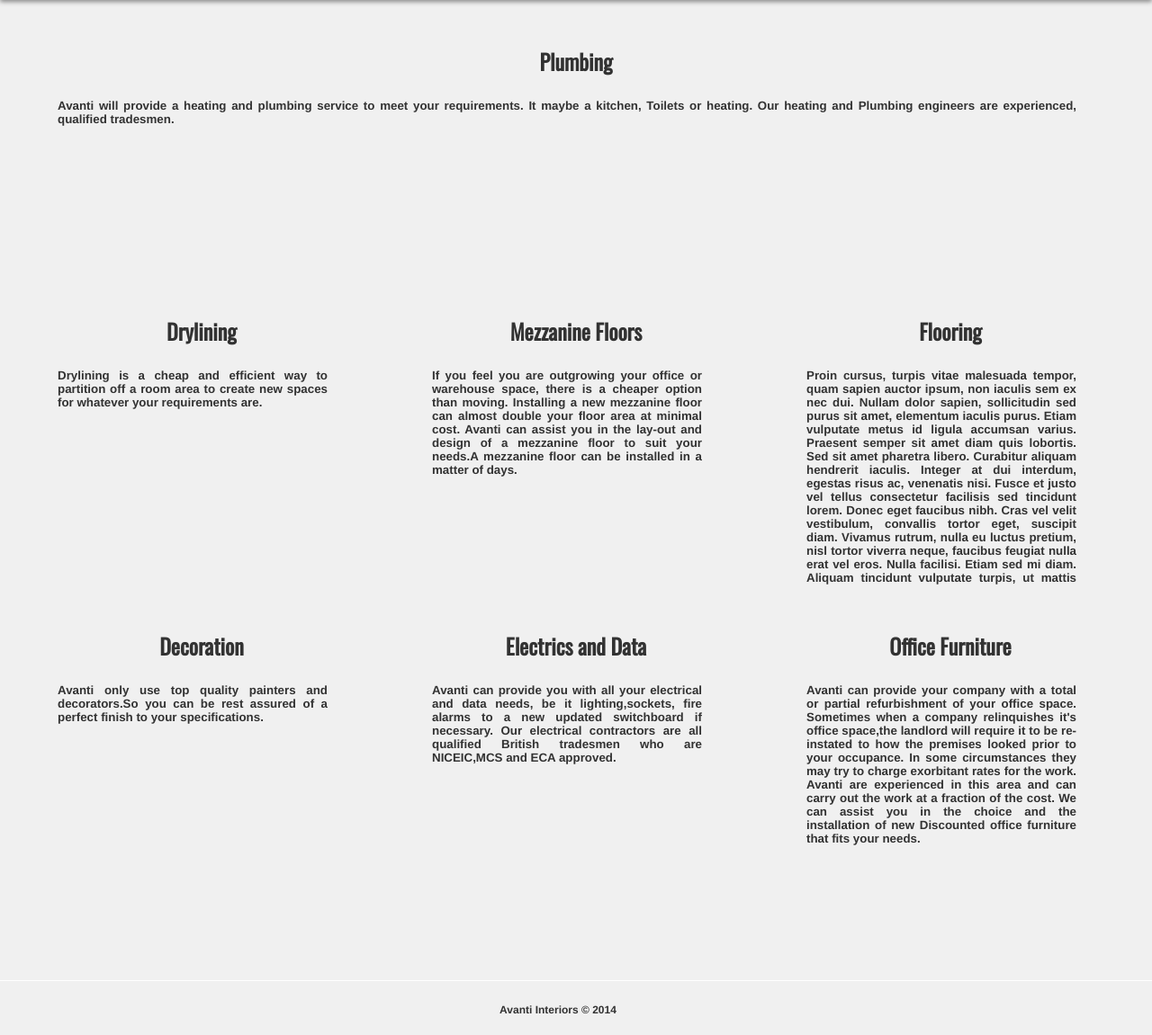
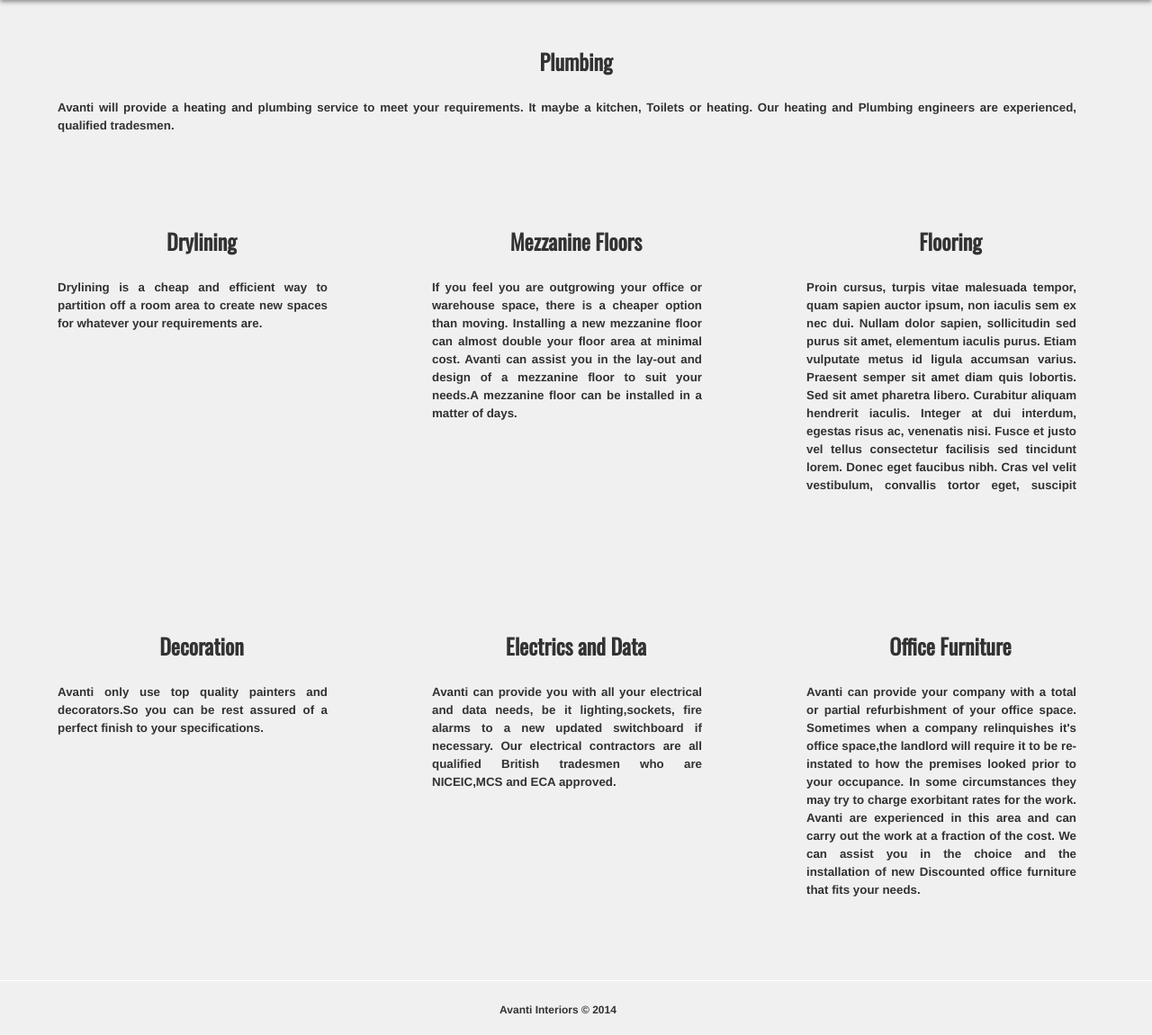
Before and after one commit to craigpullar/Avanti-Interiors, a Django app: page /other in a window 1280 px wide. Shown: the part 100-1251 px from the top of the page at 90% size. Run offline with Django 3.2, Linux system fonts and the light colour scheme.

Commit message:
other updates

```diff
--- a/Roland/landing_page/templates/other.html
+++ b/Roland/landing_page/templates/other.html
@@ -17,6 +17,7 @@
 			top:60px;
 			text-align:justify;
 			color:rgb(50,50,50);
+			line-height:150%;
 		}
 		div.infoBox h2 {
 			font-family: 'Oswald', sans-serif;
@@ -30,7 +31,7 @@
 			height:300px;
 			overflow:hidden;
 			position:absolute;
-			top:450px;
+			top:350px;
 			z-index:1;
 			left:5%;
 		}
```
